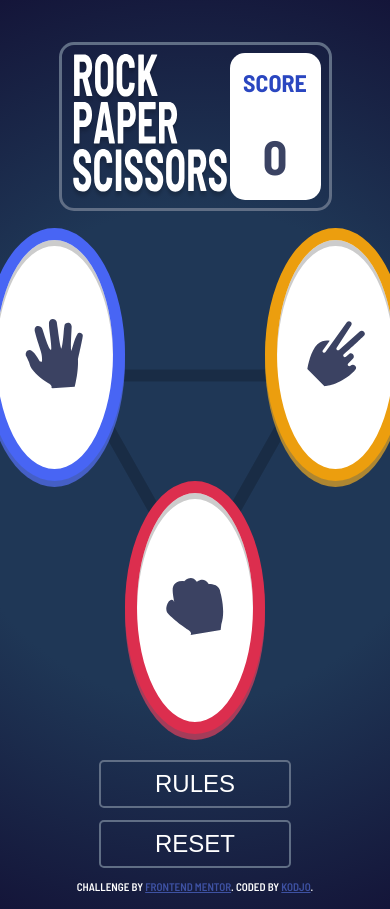
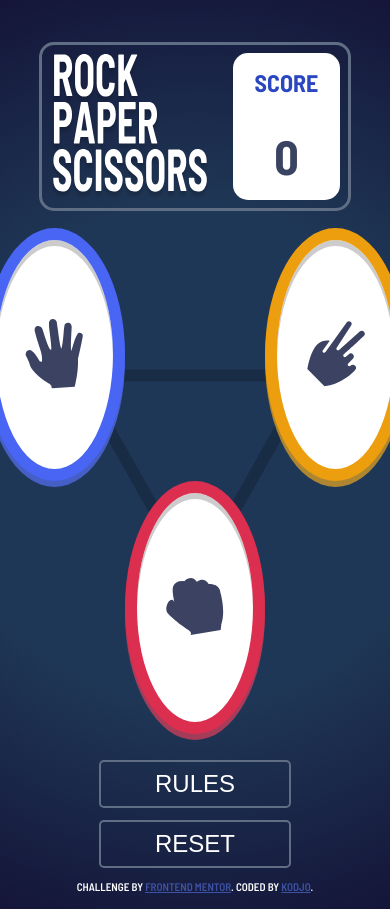
Before and after one commit to henoceli3/rock-paper-scissors-master, a plain HTML site: page index.html in a window 390 px wide. Drawn offline with nearby package versions, Linux system fonts and the light colour scheme.

Commit message:
first commit

```diff
--- a/style.css
+++ b/style.css
@@ -80,8 +80,10 @@ button {
         margin-right: .5em;
     }
 }
-@media(max-width : 500px){
-
+@media(max-width : 426px){
+    .header-box{
+        width: 80%;
+    }
 }
 .score_annoucement{
     color:hsl(229, 64%, 46%);
@@ -126,7 +128,7 @@ button {
         width: 70vh;
     }
 }
-@media(max-width:425px){
+@media(max-width:426px){
     .game-wrapper{
         width: 50vh;
         background-size: 60%;
```
